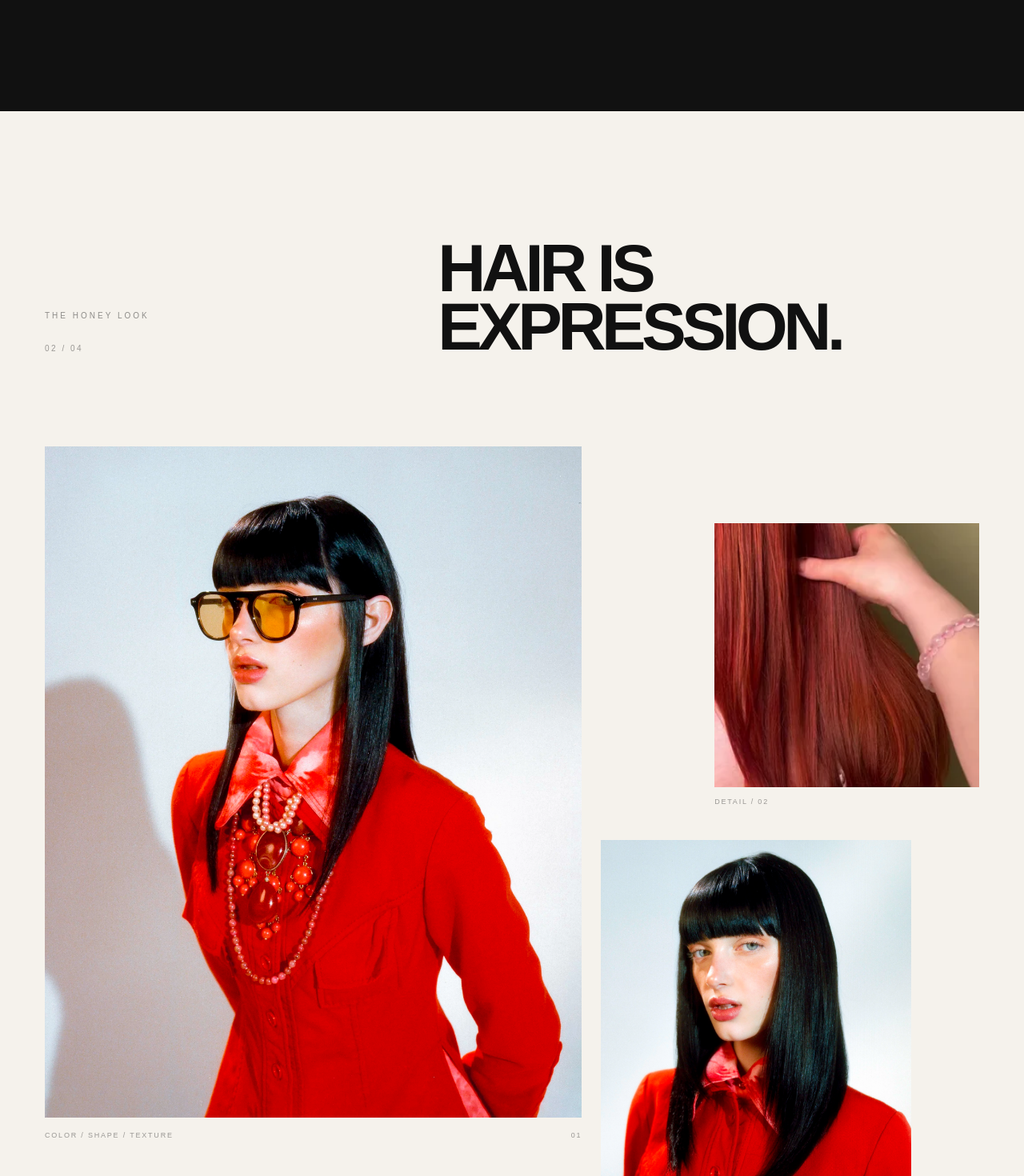
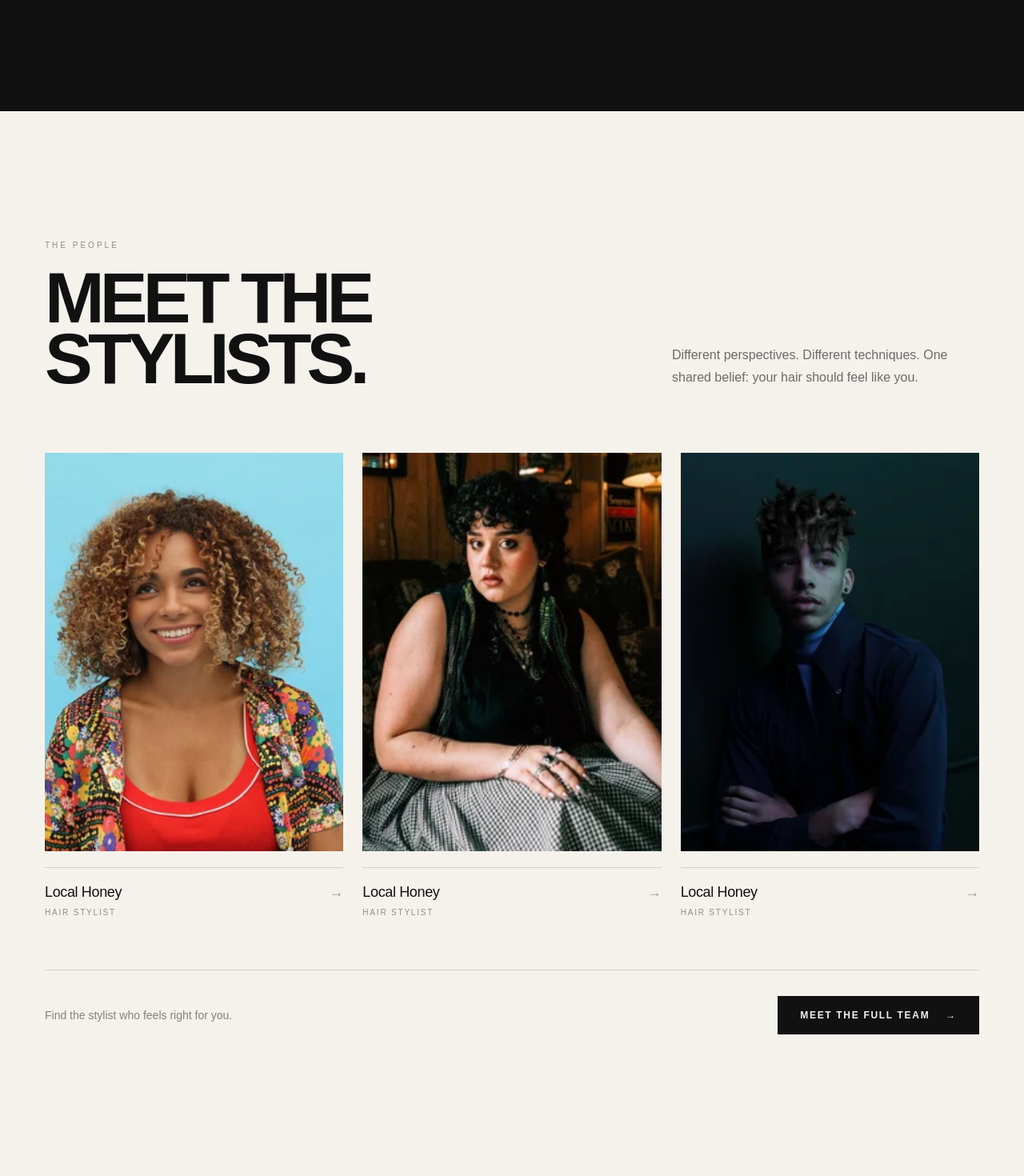
Before and after one commit to Bernerlee/local-honey-redesign, a React (Vite) app: page / in a window 1280 px wide. Shown: the part 2960-4430 px from the top of the page at 80% size. Built offline with nearby package versions, Linux system fonts and the light colour scheme.

Commit message:
feat: restructure application with new routing and components for Home, Services, and Locations

```diff
--- a/src/App.jsx
+++ b/src/App.jsx
@@ -1,20 +1,16 @@
+import { BrowserRouter } from "react-router-dom";
 import Navbar from "./components/Navbar";
-import Hero from "./components/Hero";
-import BrandStatement from "./components/BrandStatement";
-import ServicesSection from "./components/ServiceSection";
-import EditorialSection from "./components/EditorialSection";
+import AppRoutes from "./routes/AppRoutes";
 
 function App() {
   return (
-    <>
+    <BrowserRouter>
       <Navbar />
+
       <main>
-        <Hero />
-        <BrandStatement />
-        <ServicesSection />
-        <EditorialSection />
+        <AppRoutes />
       </main>
-    </>
+    </BrowserRouter>
   );
 }
 
--- /dev/null
+++ b/src/components/LocationsSection.jsx
@@ -0,0 +1,120 @@
+import atlantaImage from "../assets/images/ATL photo.jpg";
+import eastNashvilleImage from "../assets/images/EAST INTERIOR 2.jpg";
+import eighthAveImage from "../assets/images/DSCF3256 2.jpeg";
+
+const locations = [
+  {
+    name: "Atlanta",
+    address: "714 Moreland Ave SE",
+    city: "Atlanta, GA",
+    image: atlantaImage,
+  },
+  {
+    name: "East Nashville",
+    address: "519 Gallatin Ave",
+    city: "Nashville, TN",
+    image: eastNashvilleImage,
+  },
+  {
+    name: "8th Ave",
+    address: "2106 8th Ave South",
+    city: "Nashville, TN",
+    image: eighthAveImage,
+  },
+];
+
+const LocationsSection = () => {
+  return (
+    <section className="bg-[#111111] text-[#F5F2EC]">
+      <div className="mx-auto max-w-[1600px] px-6 py-24 md:px-10 md:py-32 lg:px-14 lg:py-40">
+        {/* Header */}
+        <div className="grid gap-10 lg:grid-cols-[1fr_0.7fr] lg:items-end">
+          <div>
+            <p className="mb-5 text-[10px] font-medium uppercase tracking-[0.3em] text-white/40">
+              Find Us
+            </p>
+
+            <h2 className="max-w-5xl text-[clamp(3.5rem,7vw,7rem)] font-bold leading-[0.85] tracking-[-0.065em]">
+              FIND YOUR
+              <br />
+              LOCAL HONEY.
+            </h2>
+          </div>
+
+          <p className="max-w-md text-sm leading-7 text-white/55 md:text-base">
+            Three spaces. One community. Find the Local Honey closest to you and
+            come as you are.
+          </p>
+        </div>
+
+        {/* Locations */}
+        <div className="mt-20 grid gap-12 md:mt-28 md:grid-cols-3 md:gap-6">
+          {locations.map((location, index) => (
+            <article key={location.name} className="group">
+              {/* Image */}
+              <a href="/locations" className="block">
+                <div className="aspect-[4/3] overflow-hidden">
+                  <img
+                    src={location.image}
+                    alt={`${location.name} Local Honey salon`}
+                    className="h-full w-full object-cover transition-transform duration-700 group-hover:scale-[1.03]"
+                  />
+                </div>
+              </a>
+
+              {/* Location information */}
+              <div className="mt-5 border-t border-white/15 pt-5">
+                <div className="flex items-start justify-between gap-6">
+                  <div>
+                    <p className="mb-2 text-[9px] uppercase tracking-[0.2em] text-white/35">
+                      0{index + 1}
+                    </p>
+
+                    <h3 className="text-3xl font-medium tracking-[-0.04em] md:text-4xl">
+                      {location.name}
+                    </h3>
+
+                    <p className="mt-3 text-sm text-white/50">
+                      {location.address}
+                      <br />
+                      {location.city}
+                    </p>
+                  </div>
+
+                  <a
+                    href="/locations"
+                    className="mt-1 text-lg text-white/40 transition-transform duration-300 group-hover:translate-x-1"
+                    aria-label={`View ${location.name} location`}
+                  >
+                    →
+                  </a>
+                </div>
+              </div>
+            </article>
+          ))}
+        </div>
+
+        {/* Bottom CTA */}
+        <div className="mt-16 border-t border-white/15 pt-8 md:mt-20">
+          <div className="flex flex-col justify-between gap-6 sm:flex-row sm:items-center">
+            <p className="text-sm text-white/40">
+              Visit us in Atlanta or Nashville.
+            </p>
+
+            <a
+              href="/locations"
+              className="group inline-flex w-fit items-center gap-5 border border-white/30 px-7 py-4 text-xs font-semibold uppercase tracking-[0.14em] text-white transition-colors duration-300 hover:bg-white hover:text-[#111111]"
+            >
+              Explore Locations
+              <span className="transition-transform duration-300 group-hover:translate-x-1">
+                →
+              </span>
+            </a>
+          </div>
+        </div>
+      </div>
+    </section>
+  );
+};
+
+export default LocationsSection;
--- a/src/components/Navbar.jsx
+++ b/src/components/Navbar.jsx
@@ -1,6 +1,7 @@
 import { Menu, X } from "lucide-react";
 import { useState } from "react";
 import logoImage from "../assets/logo/LOCAL_HONEY_WORDS_WHITE+ON+TRANSPARENT.png";
+import { Link } from "react-router-dom";
 
 const Navbar = () => {
   const [isOpen, setIsOpen] = useState(false);
@@ -27,13 +28,13 @@ const Navbar = () => {
         {/* Desktop Navigation */}
         <div className="hidden items-center gap-7 lg:flex">
           {navLinks.map((link) => (
-            <a
+            <Link
               key={link.name}
-              href={link.href}
+              to={link.href}
               className="text-[13px] font-medium uppercase tracking-[0.12em] text-white transition-opacity duration-300 hover:opacity-50"
             >
               {link.name}
-            </a>
+            </Link>
           ))}
 
           <a
--- /dev/null
+++ b/src/components/StylistsSection.jsx
@@ -0,0 +1,103 @@
+import stylistOne from "../assets/images/image-asset5.png";
+import stylistTwo from "../assets/images/image-asset10.png";
+import stylistThree from "../assets/images/image-asset11.png";
+
+const stylists = [
+  {
+    name: "Local Honey",
+    role: "Hair Stylist",
+    image: stylistOne,
+  },
+  {
+    name: "Local Honey",
+    role: "Hair Stylist",
+    image: stylistTwo,
+  },
+  {
+    name: "Local Honey",
+    role: "Hair Stylist",
+    image: stylistThree,
+  },
+];
+
+const StylistsSection = () => {
+  return (
+    <section className="bg-[#F5F2EC] text-[#111111]">
+      <div className="mx-auto max-w-[1600px] px-6 py-24 md:px-10 md:py-32 lg:px-14 lg:py-40">
+        {/* Header */}
+        <div className="mb-16 flex flex-col justify-between gap-8 md:mb-20 lg:flex-row lg:items-end">
+          <div>
+            <p className="mb-5 text-[10px] font-medium uppercase tracking-[0.3em] text-[#111111]/45">
+              The People
+            </p>
+
+            <h2 className="text-[clamp(3.5rem,7vw,7rem)] font-bold leading-[0.85] tracking-[-0.065em]">
+              MEET THE
+              <br />
+              STYLISTS.
+            </h2>
+          </div>
+
+          <p className="max-w-sm text-sm leading-7 text-[#111111]/60 md:text-base">
+            Different perspectives. Different techniques. One shared belief:
+            your hair should feel like you.
+          </p>
+        </div>
+
+        {/* Stylists */}
+        <div className="grid gap-6 md:grid-cols-3">
+          {stylists.map((stylist, index) => (
+            <article key={index} className="group">
+              <a href="/stylists" className="block">
+                <div className="aspect-[3/4] overflow-hidden bg-[#dedbd4]">
+                  <img
+                    src={stylist.image}
+                    alt={`${stylist.name} - Local Honey stylist`}
+                    className="h-full w-full object-cover transition-transform duration-700 group-hover:scale-[1.03]"
+                  />
+                </div>
+
+                <div className="mt-5 flex items-start justify-between border-t border-[#111111]/15 pt-4">
+                  <div>
+                    <h3 className="text-lg font-medium tracking-[-0.02em]">
+                      {stylist.name}
+                    </h3>
+
+                    <p className="mt-1 text-[10px] uppercase tracking-[0.18em] text-[#111111]/45">
+                      {stylist.role}
+                    </p>
+                  </div>
+
+                  <span className="text-lg text-[#111111]/40 transition-transform duration-300 group-hover:translate-x-1">
+                    →
+                  </span>
+                </div>
+              </a>
+            </article>
+          ))}
+        </div>
+
+        {/* CTA */}
+        <div className="mt-16 border-t border-[#111111]/15 pt-8">
+          <div className="flex flex-col justify-between gap-6 sm:flex-row sm:items-center">
+            <p className="text-sm text-[#111111]/50">
+              Find the stylist who feels right for you.
+            </p>
+
+            <a
+              href="/stylists"
+              className="group inline-flex w-fit items-center gap-5 bg-[#111111] px-7 py-4 text-xs font-semibold uppercase tracking-[0.14em] text-[#F5F2EC] transition-colors duration-300 hover:bg-[#333333]"
+            >
+              Meet the Full Team
+              <span className="transition-transform duration-300 group-hover:translate-x-1">
+                →
+              </span>
+            </a>
+          </div>
+        </div>
+      </div>
+    </section>
+  );
+};
+
+export default StylistsSection;
--- /dev/null
+++ b/src/pages/Home.jsx
@@ -0,0 +1,19 @@
+import Hero from "../components/Hero";
+import BrandStatement from "../components/BrandStatement";
+import ServicesSection from "../components/ServicesSection";
+import StylistsSection from "../components/StylistsSection";
+import EditorialSection from "../components/EditorialSection";
+
+const Home = () => {
+  return (
+    <>
+      <Hero />
+      <BrandStatement />
+      <ServicesSection />
+      <StylistsSection />
+      <EditorialSection />
+    </>
+  );
+};
+
+export default Home;
--- /dev/null
+++ b/src/pages/Services.jsx
@@ -0,0 +1,9 @@
+const Services = () => {
+  return (
+    <main className="min-h-screen bg-[#F5F2EC] px-6 py-32">
+      <h1 className="text-6xl font-bold tracking-tight">Services</h1>
+    </main>
+  );
+};
+
+export default Services;
--- /dev/null
+++ b/src/routes/AppRoutes.jsx
@@ -0,0 +1,14 @@
+import { Routes, Route } from "react-router-dom";
+import Home from "../pages/Home";
+import Services from "../pages/Services";
+
+const AppRoutes = () => {
+  return (
+    <Routes>
+      <Route path="/" element={<Home />} />
+      <Route path="/services" element={<Services />} />
+    </Routes>
+  );
+};
+
+export default AppRoutes;
```
Also changed, not shown: src/components/ServicesSection.jsx (renamed from src/components/ServiceSection.jsx).
